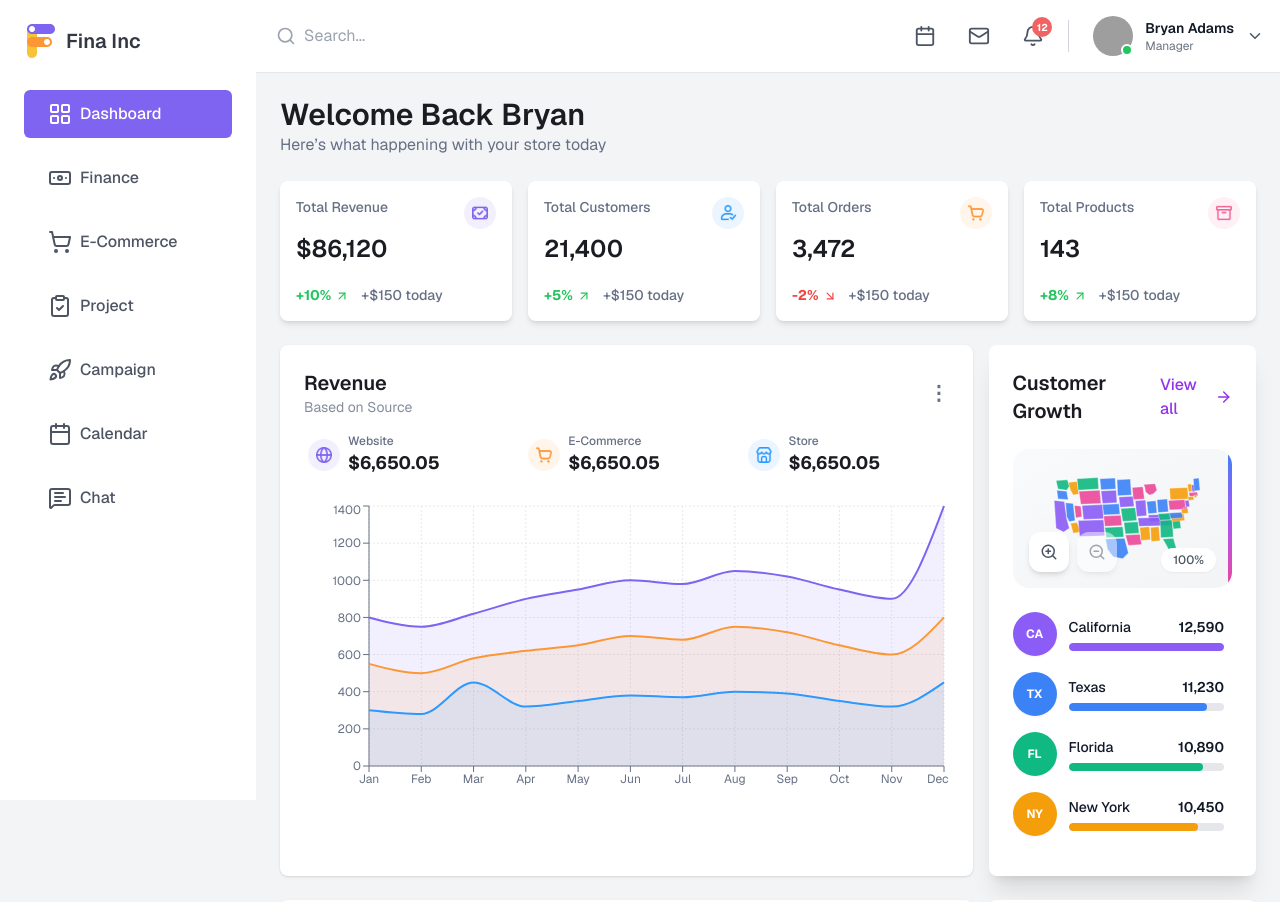
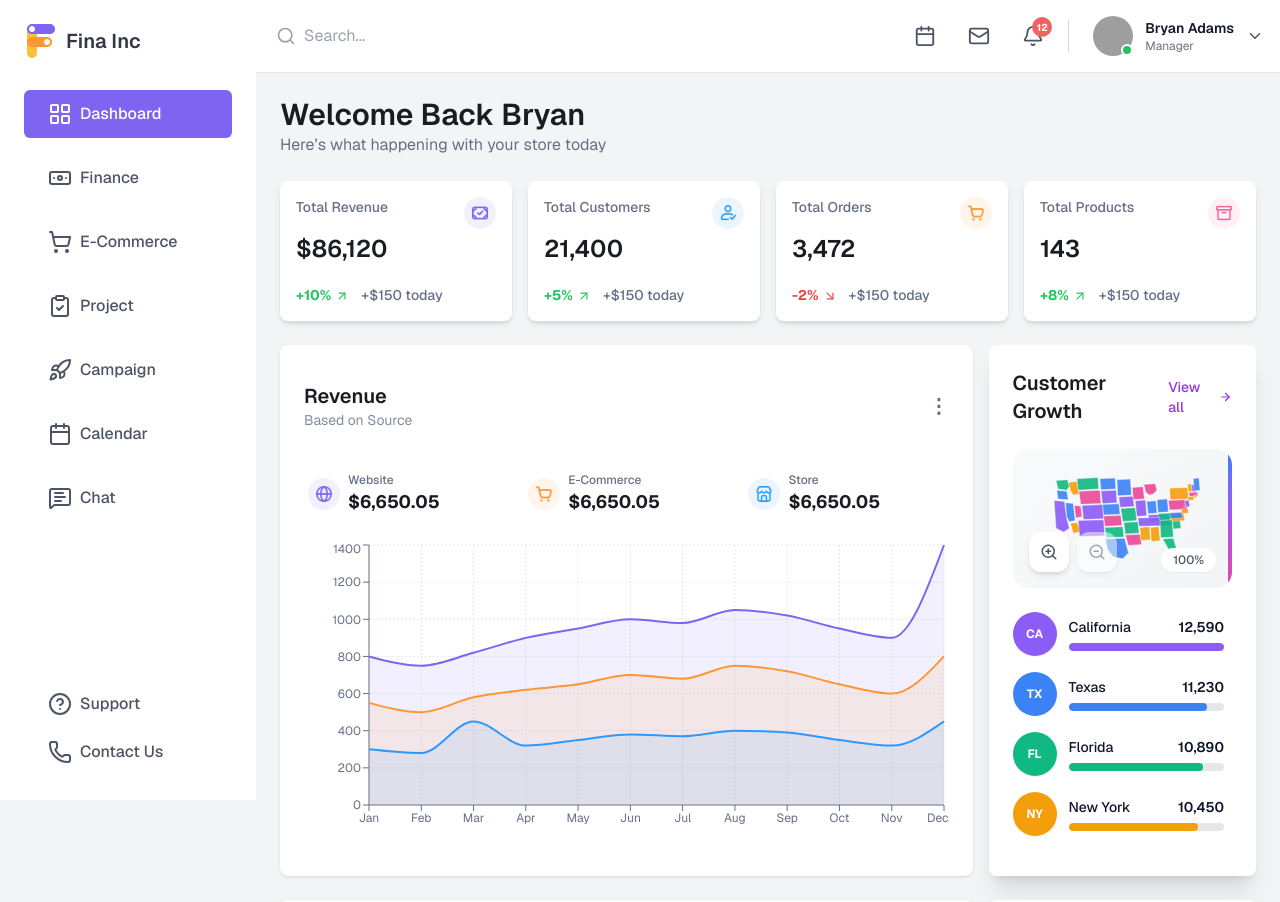
Before and after one commit to 081dikeh/FinaInc, a React (Vite) app: page / in a window 1280 px wide. Shown: the top 902 px of the page. Built offline with nearby package versions, Linux system fonts and the light colour scheme; grey boxes are pictures that could not be loaded.

Commit message:
created a component for viewAll btn and corrected some styles

```diff
--- a/src/components/CustGrowth.jsx
+++ b/src/components/CustGrowth.jsx
@@ -1,7 +1,7 @@
 import React, { useState } from 'react';
-import { ZoomIn, ZoomOut, ArrowRight } from 'lucide-react';
+import { ZoomIn, ZoomOut } from 'lucide-react';
+import ViewAll from "./ViewAll";
 import { stateData, statePaths } from '../data/countryConfigs'
-import { Link } from 'react-router-dom';
 
 
 
@@ -38,11 +38,11 @@ const CustomerGrowthDashboard = () => {
 
 
   return (
-    <div className="w-full max-w-md bg-white rounded-lg shadow-xl p-6 col-span-2">
+    <div className="w-full bg-white rounded-lg shadow-xl p-6 col-span-2">
       {/* Header */}
       <div className="flex justify-between items-center mb-6">
         <h2 className="text-xl text-brand-500 font-semibold">Customer Growth</h2>
-        <Link className="text-brand-600 hover:underline flex gap-1 items-center font-[500]">View all <ArrowRight size={20} /></Link>
+        <ViewAll />
       </div>
 
       {/* Map Container */}
--- a/src/components/CustomerList.jsx
+++ b/src/components/CustomerList.jsx
@@ -1,17 +1,14 @@
-import React from 'react';
-import { Link } from 'react-router-dom';
 import { customers } from '../data/userActivity';
-import { ArrowRight } from 'lucide-react';
-
+import ViewAll from "./ViewAll";
 export default function CustomerList() {
 
 return (
-    <div className="w-full relative max-w-md bg-white rounded-lg shadow-xl p-6 col-span-2">
+    <div className="w-full relative bg-white rounded-lg shadow-xl p-6 col-span-2">
       {/* Header */}
       <div className="mb-4">
         <div className="flex justify-between items-center mb-2">
           <h2 className="text-xl text-brand-500 font-semibold">Customer List</h2>
-          <Link className="text-brand-600 hover:underline flex gap-1 items-center font-[500]">View all <ArrowRight size={20} /></Link>
+          <ViewAll />
         </div>
         <p className="text-sm text-gray-500">+12 New Customer This Day</p>
       </div>
--- a/src/components/Orders.jsx
+++ b/src/components/Orders.jsx
@@ -1,6 +1,6 @@
 import { useState, useMemo } from "react";
-import { Link } from "react-router-dom";
-import { ChevronLeft, ChevronRight, ArrowRight } from "lucide-react";
+import ViewAll from "./ViewAll";
+import { ChevronLeft, ChevronRight } from "lucide-react";
 
 
 
@@ -70,15 +70,15 @@ export default function Orders({ data }) {
     const getStatusClasses = (status) => {
         switch ((status || "").toLowerCase()) {
             case "processing":
-            return "bg-orange-50 text-orange-800";
+            return "bg-orange-50 text-orange-500";
             case "shipping":
             case "shipped":
-            return "bg-blue-50 text-blue-800";
+            return "bg-blue-50 text-blue-500";
             case "delivered":
-            return "bg-green-50 text-green-800";
+            return "bg-green-50 text-green-500";
             case "cancelled":
             case "canceled":
-            return "bg-red-50 text-red-800";
+            return "bg-red-50 text-red-500";
             default:
             return "bg-gray-50 text-gray-700";
         }
@@ -89,7 +89,7 @@ export default function Orders({ data }) {
         <div className="bg-white rounded-lg shadow overflow-hidden col-span-5">
             <div className="p-6 border-b border-gray-200 flex items-center justify-between">
                 <h3 className="text-xl text-brand-500 font-semibold">Recent Orders</h3>
-                <Link className="text-brand-600 hover:underline flex gap-1 items-center font-[500]">View all <ArrowRight size={20} /></Link>
+                <ViewAll />
             </div>
 
             <div className="overflow-x-auto">
--- a/src/components/TopProducts.jsx
+++ b/src/components/TopProducts.jsx
@@ -1,9 +1,9 @@
-import { useState, useMemo } from "react";
-import { Link } from "react-router-dom";
-import { ChevronLeft, ChevronRight, ArrowRight } from "lucide-react";
+import { useState } from "react";
+import { ChevronLeft, ChevronRight } from "lucide-react";
+import ViewAll from "./ViewAll";
 
 export default function TopProducts({ data }) {
-        const [sortField, setSortField] = useState(null);
+    const [sortField, setSortField] = useState(null);
     const [sortDirection, setSortDirection] = useState('asc');
     //pagination state
     const [currentPage, setCurrentPage] = useState(1);
@@ -68,7 +68,7 @@ export default function TopProducts({ data }) {
         <div className="bg-white rounded-lg shadow overflow-hidden col-span-5">
             <div className="p-6 border-b border-gray-200 flex items-center justify-between">
                 <h3 className="text-xl text-brand-500 font-semibold">Top Products</h3>
-                <Link className="text-brand-600 hover:underline flex gap-1 items-center font-[500]">View all <ArrowRight size={20} /></Link>
+                <ViewAll />
             </div>
 
             <div className="overflow-x-auto">
--- a/src/components/UserActivity.jsx
+++ b/src/components/UserActivity.jsx
@@ -12,7 +12,7 @@ export default function UserActivity() {
   const totalCheckOut = weeklyData.reduce((sum, item) => sum + item.checkOut, 0);
 
   return (
-    <div className="w-full max-w-md bg-white rounded-lg shadow-xl p-6 flex flex-col justify-between col-span-2">
+    <div className="w-full bg-white rounded-lg shadow-xl p-6 flex flex-col justify-between col-span-2">
 
       <div className="flex justify-between items-center mb-6">
         <h2 className="text-xl text-brand-500 font-semibold">User Activity</h2>
--- /dev/null
+++ b/src/components/ViewAll.jsx
@@ -0,0 +1,11 @@
+import { Link } from "react-router-dom";
+import { ArrowRight } from "lucide-react";
+
+export default function ViewAll() {
+  return (
+    <Link className="text-brand-600 text-sm hover:underline flex gap-1 items-center font-[500]">
+        View all
+        <ArrowRight size={14} />
+    </Link>
+  );
+}
--- a/src/components/layout/RevenueChart.jsx
+++ b/src/components/layout/RevenueChart.jsx
@@ -6,7 +6,7 @@ import websiteIcon from '../../assets/dashboard-assets/website-icon.png';
 export default function RevenueChart({ data }) {
 
     return (
-        <div className="bg-white p-6 rounded-lg shadow col-span-5">
+        <div className="bg-white p-6 rounded-lg shadow col-span-5 flex flex-col justify-around">
             <div className='flex justify-between items-center mb-4'>
                 <div>
                     <h3 className='text-xl text-brand-500 font-semibold'>Revenue</h3>
@@ -17,6 +17,7 @@ export default function RevenueChart({ data }) {
 
 
             {/* stats card */}
+            <div>
                 <div className="grid grid-cols-3 gap-4 mb-6">
                     <div className="flex items-center gap-1">
                         <div className="w-10 h-10 flex items-center justify-center">
@@ -116,6 +117,7 @@ export default function RevenueChart({ data }) {
                         />
                     </AreaChart>
                 </ResponsiveContainer>
+            </div>
 
         </div>
     );
--- a/src/components/layout/SideBar.jsx
+++ b/src/components/layout/SideBar.jsx
@@ -1,7 +1,6 @@
 import { NavLink } from "react-router-dom";
-import { useState } from "react";
 import FinaLogo from '../../assets/FinaLogo.png'
-import { ClipboardCheck, MessageSquareText, Calendar, LayoutGrid, ShoppingCart, Rocket, Banknote } from 'lucide-react';
+import { ClipboardCheck, MessageSquareText, Calendar, LayoutGrid, ShoppingCart, Rocket, Banknote, Phone, CircleQuestionMark } from 'lucide-react';
 
 
 
@@ -18,7 +17,7 @@ export default function SideBar() {
 
   return (
     <div className=" h-screen bg-white fixed top-0 left-0 h-screen w-64 overflow-y-auto">
-        <aside className="w-64 p-6">
+        <aside className="w-64 p-6 flex flex-col justify-between h-full">
             <div className="mb-8">
                 <h2 className=" text-xl text-brand-400 font-semibold flex items-center gap-2"><img src={FinaLogo} alt="" />Fina Inc</h2>
             </div>
@@ -59,6 +58,11 @@ export default function SideBar() {
                   Chat
                 </NavLink>
             </nav>
+
+            <div className="mt-auto text-base text-brand-300 font-[500]">
+                <a href="" className="flex gap-2 px-6 py-3"><CircleQuestionMark />Support</a>
+                <a href="" className="flex gap-2 px-6 py-3"><Phone />Contact Us</a>
+            </div>
         </aside>
     </div>
   );
```
Lines whose indentation alone changed are shown as unchanged.
